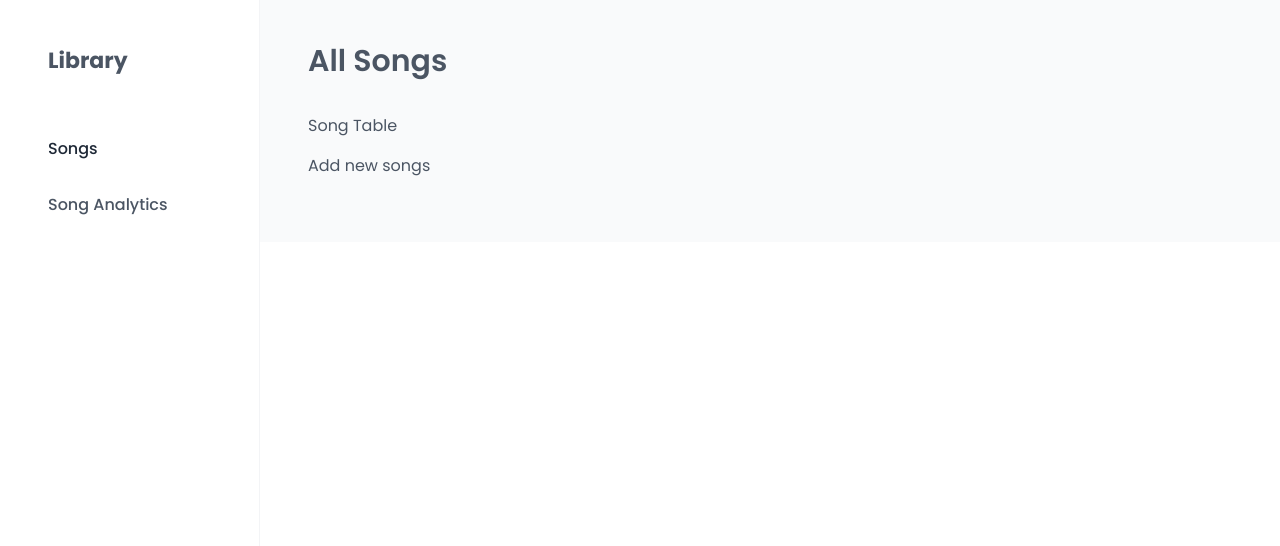
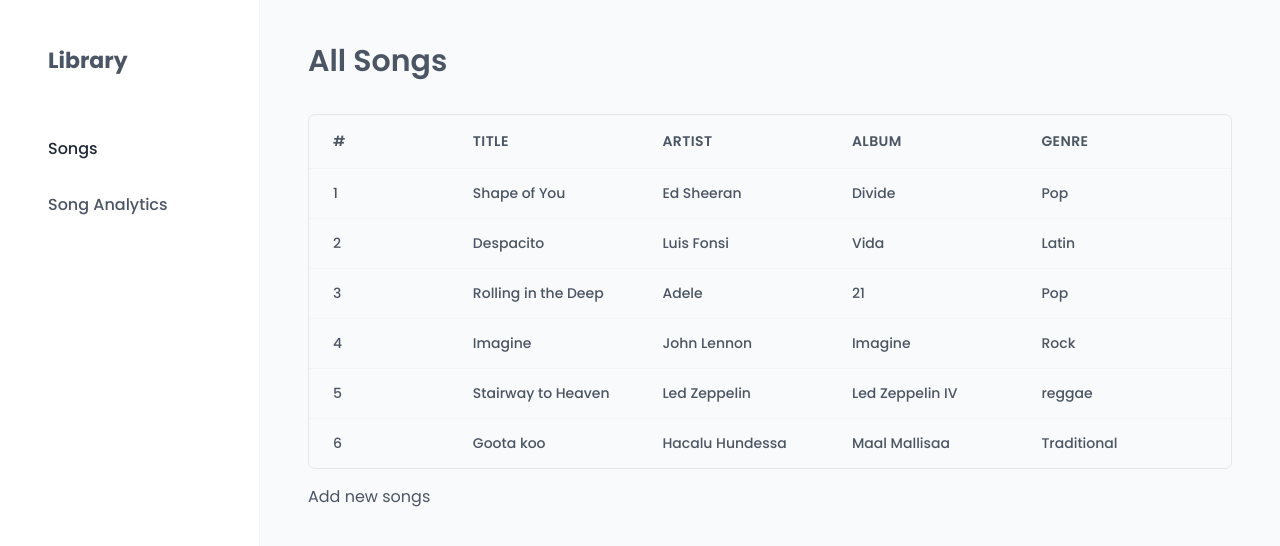
Before and after one commit to rawera-daniel/addisSoftware-test-frontend, a React (Vite) app: page /allsongs in a window 1280 px wide. Shown: the top 546 px of the page. Built offline with nearby package versions, Linux system fonts and the light colour scheme.

Commit message:
feat: fill song data with fake data

```diff
--- /dev/null
+++ b/src/features/songs/SongRow.tsx
@@ -0,0 +1,80 @@
+import React from 'react'
+import styled from '@emotion/styled'
+
+type Song = {
+  title: string
+  artist: string
+  album: string
+  genre: string
+}
+
+const songs: Song[] = [
+  {
+    title: 'Shape of You',
+    artist: 'Ed Sheeran',
+    album: 'Divide',
+    genre: 'Pop',
+  },
+  {
+    title: 'Despacito',
+    artist: 'Luis Fonsi',
+    album: 'Vida',
+    genre: 'Latin',
+  },
+  {
+    title: 'Rolling in the Deep',
+    artist: 'Adele',
+    album: '21',
+    genre: 'Pop',
+  },
+  {
+    title: 'Imagine',
+    artist: 'John Lennon',
+    album: 'Imagine',
+    genre: 'Rock',
+  },
+  {
+    title: 'Stairway to Heaven',
+    artist: 'Led Zeppelin',
+    album: 'Led Zeppelin IV',
+    genre: 'reggae',
+  },
+  {
+    title: 'Goota koo',
+    artist: 'Hacalu Hundessa',
+    album: 'Maal Mallisaa',
+    genre: 'Traditional',
+  },
+]
+
+const SongsRow = styled.div`
+  display: grid;
+  grid-template-columns: 0.7fr 1fr 1fr 1fr 1fr;
+  column-gap: 2.4rem;
+  align-items: center;
+  padding: 1.4rem 2.4rem;
+
+  font-weight: 500;
+
+  &:not(:last-child) {
+    border-bottom: 1px solid #f3f4f6;
+  }
+`
+
+function SongRow() {
+  return (
+    <section>
+      {songs.map((song, index) => (
+        <SongsRow key={song.title}>
+          <div>{index + 1}</div>
+          <div>{song.title}</div>
+          <div>{song.artist}</div>
+          <div>{song.album}</div>
+          <div>{song.genre}</div>
+        </SongsRow>
+      ))}
+    </section>
+  )
+}
+
+export default SongRow
--- /dev/null
+++ b/src/features/songs/SongTable.tsx
@@ -0,0 +1,43 @@
+import React from 'react'
+import styled from '@emotion/styled'
+import SongRow from './SongRow'
+
+const Table = styled.div`
+  border: 1px solid #e5e7eb;
+
+  font-size: 1.4rem;
+  border-radius: 7px;
+  overflow: hidden;
+`
+
+const TableHeader = styled.header`
+  display: grid;
+  grid-template-columns: 0.7fr 1fr 1fr 1fr 1fr;
+  column-gap: 2.4rem;
+  align-items: center;
+
+  /* background-color:  */
+  border-bottom: 1px solid #f3f4f6;
+  text-transform: uppercase;
+  letter-spacing: 0.4px;
+  font-weight: 600;
+  /* color:  */
+  padding: 1.6rem 2.4rem;
+`
+
+function SongTable() {
+  return (
+    <Table role="table">
+      <TableHeader role="row">
+        <div>#</div>
+        <div>Title</div>
+        <div>Artist</div>
+        <div>Album</div>
+        <div>Genre</div>
+      </TableHeader>
+      <SongRow />
+    </Table>
+  )
+}
+
+export default SongTable
--- a/src/pages/AllSongs.tsx
+++ b/src/pages/AllSongs.tsx
@@ -1,6 +1,7 @@
 import React from 'react'
 import Heading from '../ui/Heading'
 import Row from '../ui/Row'
+import SongTable from '../features/songs/SongTable'
 
 export default function AllSongs() {
   return (
@@ -8,7 +9,7 @@ export default function AllSongs() {
       <Heading as="h1">All Songs</Heading>
 
       <Row type="vertical">
-        <p>Song Table</p>
+        <SongTable />
         <p>Add new songs</p>
       </Row>
     </>
```
